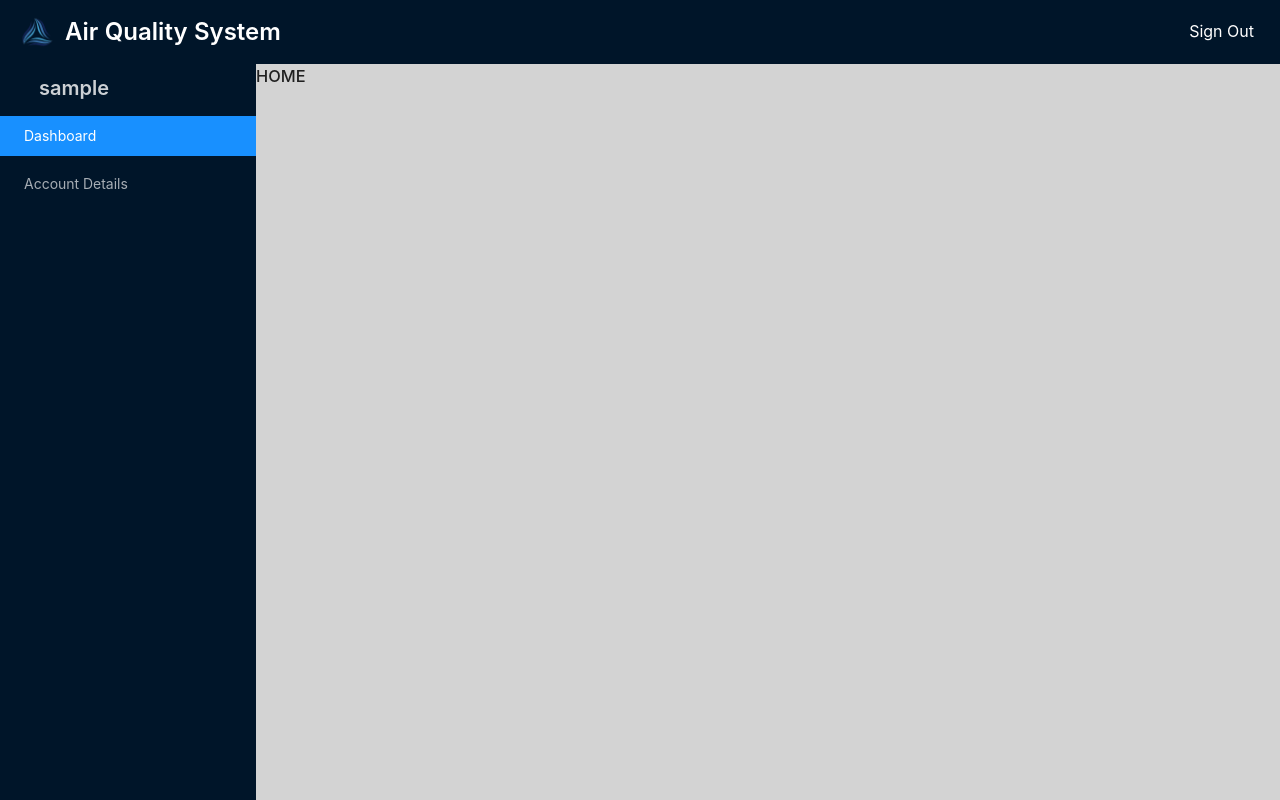
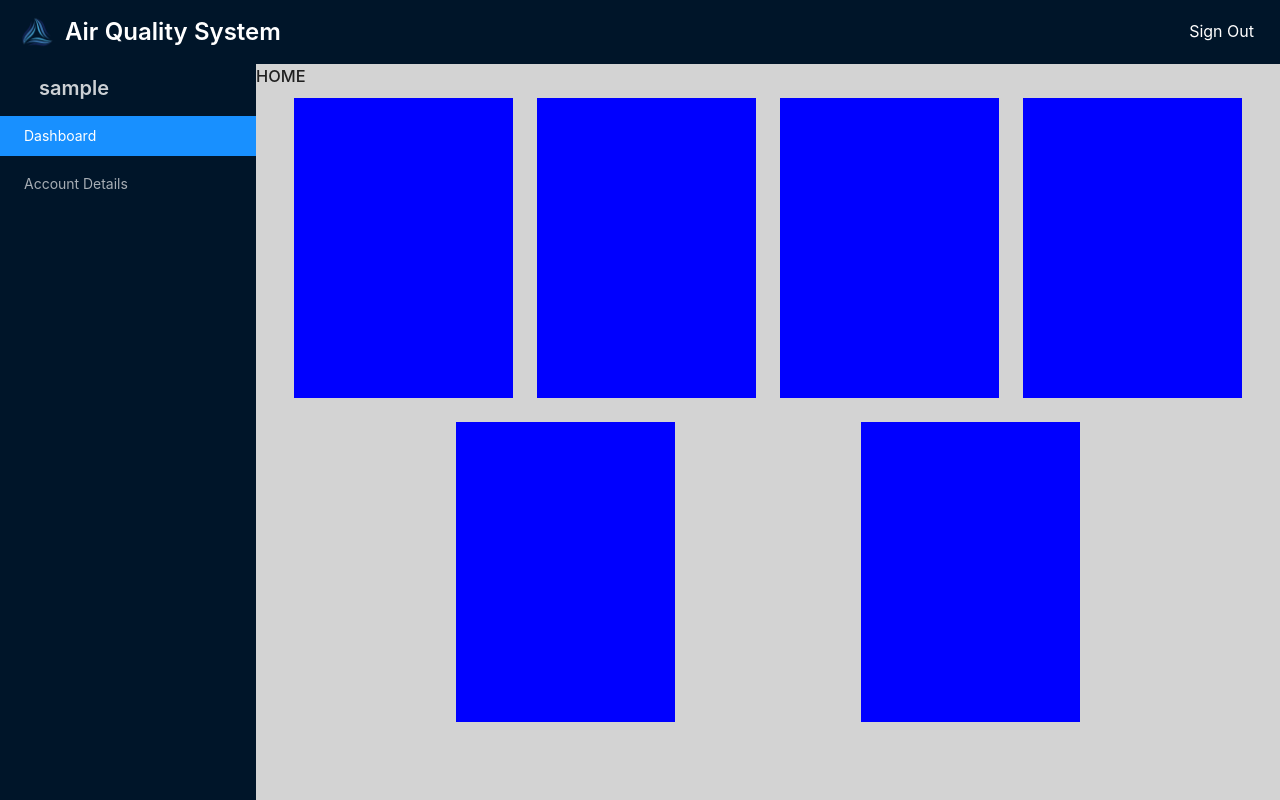
Before and after one commit to mauduran/IOT_project_AirQuality, a React (Create React App) app in the folder front/air-quality-front/: page /dashboard in a window 1280 px wide. Built offline with nearby package versions, Linux system fonts and the light colour scheme; sample sign-in values are in the browser's storage.

Commit message:
Created grid on dashboard

```diff
--- a/front/air-quality-front/src/containers/Dashboard/Dashboard.jsx
+++ b/front/air-quality-front/src/containers/Dashboard/Dashboard.jsx
@@ -1,10 +1,33 @@
+import { Col, Row } from 'antd';
 import React from 'react'
 import { connect } from 'react-redux';
 
 const Dashboard = () => {
+
     return (
         <div className="Dashboard">
             <h1 className="title">HOME</h1>
+            <Row gutter={[24, 24]} justify="space-evenly" style={{width: "95%", margin: "10px auto"}}>
+                <Col xs={24} sm={24} md={12} lg={8} xl={6}>
+                    <div style={{ background: "blue", height: "300px", width: "100%" }} />
+                </Col>
+                <Col xs={24} sm={24} md={12} lg={8} xl={6}>
+                    <div style={{ background: "blue", height: "300px", width: "100%" }} />
+                </Col>
+                <Col xs={24} sm={24} md={12} lg={8} xl={6}>
+                    <div style={{ background: "blue", height: "300px", width: "100%" }} />
+                </Col>
+                <Col xs={24} sm={24} md={12} lg={8} xl={6}>
+                    <div style={{ background: "blue", height: "300px", width: "100%" }} />
+                </Col>
+                <Col xs={24} sm={24} md={12} lg={8} xl={6}>
+                    <div style={{ background: "blue", height: "300px", width: "100%" }} />
+                </Col>
+                <Col xs={24} sm={24} md={12} lg={8} xl={6}>
+                    <div style={{ background: "blue", height: "300px", width: "100%" }} />
+                </Col>
+            </Row>
+
 
         </div>
     )
```
